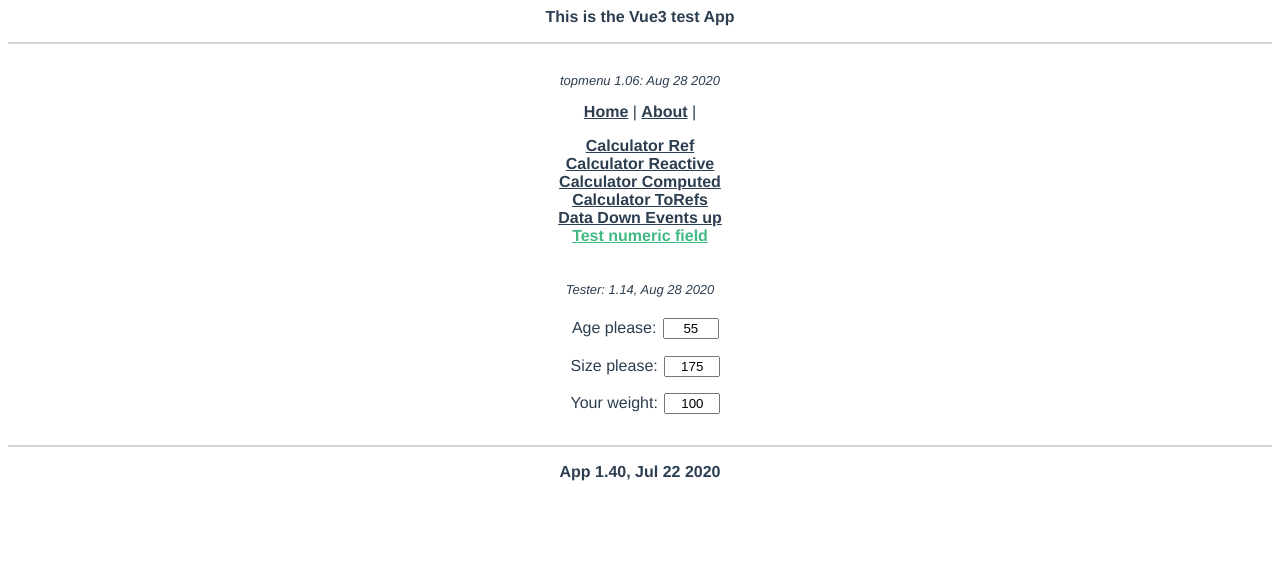
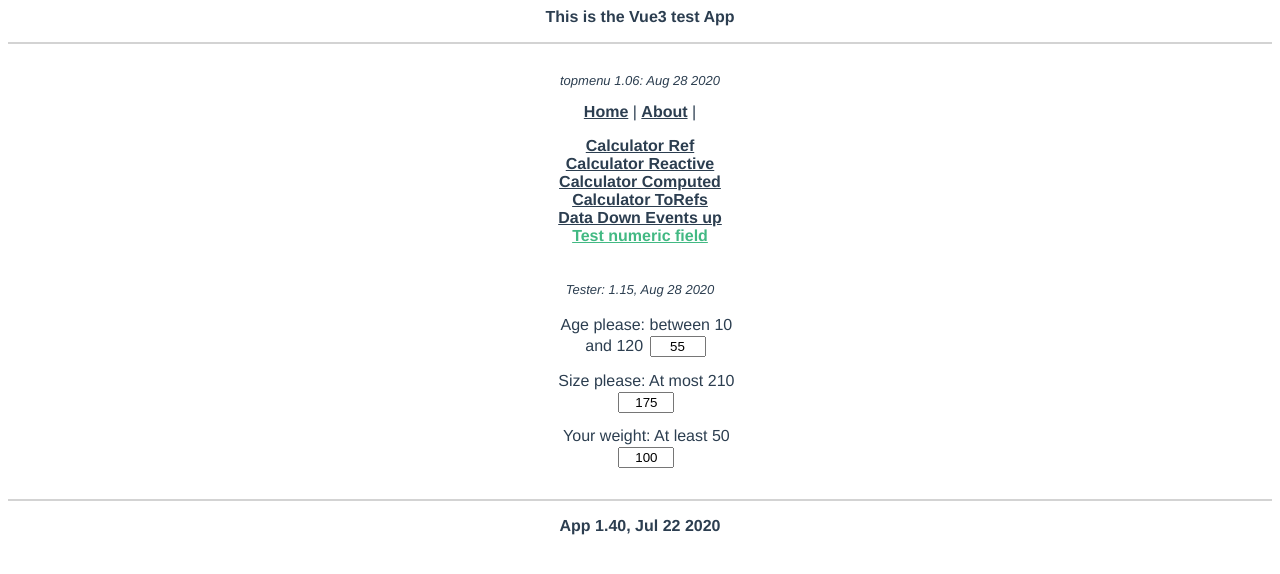
Before and after one commit to yves40/Vue3-Composition, a Vue app: page /#/Tester in a window 1280 px wide. Shown: the top 574 px of the page. Built offline with nearby package versions, Linux system fonts and the light colour scheme.

Commit message:
Start working on min and max

```diff
--- a/src/views/Tester.vue
+++ b/src/views/Tester.vue
@@ -3,8 +3,8 @@
     <div class="moduletitle">{{Version}}</div>
     <form class="calc-form">
         <numfield v-model="age" minvalue="10" maxvalue="120" message="Age please:"/>
-        <numfield v-model="size" minvalue="130" maxvalue="210" message="Size please:"/>
-        <numfield v-model="weight" minvalue="50" maxvalue="150" message="Your weight:"/>
+        <numfield v-model="size" maxvalue="210" message="Size please:"/>
+        <numfield v-model="weight" minvalue="50" message="Your weight:"/>
     </form>
   </div>
 </template>
@@ -24,7 +24,7 @@ export default {
   name: 'Tester',
   setup(props, context) {
 
-    let Version = 'Tester: 1.14, Aug 28 2020 '
+    let Version = 'Tester: 1.15, Aug 28 2020 '
     let age = ref(55);
     let size = ref(175);
     let weight = ref(100);
--- a/src/views/numfield.vue
+++ b/src/views/numfield.vue
@@ -22,15 +22,23 @@ export default {
   name: 'numfield',
   setup(props, {emit}) {
 
-    let Version = 'numfield: 1.30, Aug 28 2020 '
+    let Version = 'numfield: 1.32, Aug 28 2020 '
 
     console.log(JSON.stringify(props))
 
     const thenumber = modelNumberWrapper(props, emit, 'modelValue');
     const min = props.minvalue;
     const max = props.maxvalue;
-    let msg = props.message;
     let error = "";
+    let msg;
+
+    if(!isNaN(min)&&!isNaN(max)) {
+      msg = props.message + ' between ' + min + ' and ' + max;
+    }
+    else{
+      if(!isNaN(min)) { msg = props.message + ' At least ' + min };
+      if(!isNaN(max)) { msg = props.message + ' At most ' + max };
+    }
 
 
     //-----------------------------------------------------------------------
```
